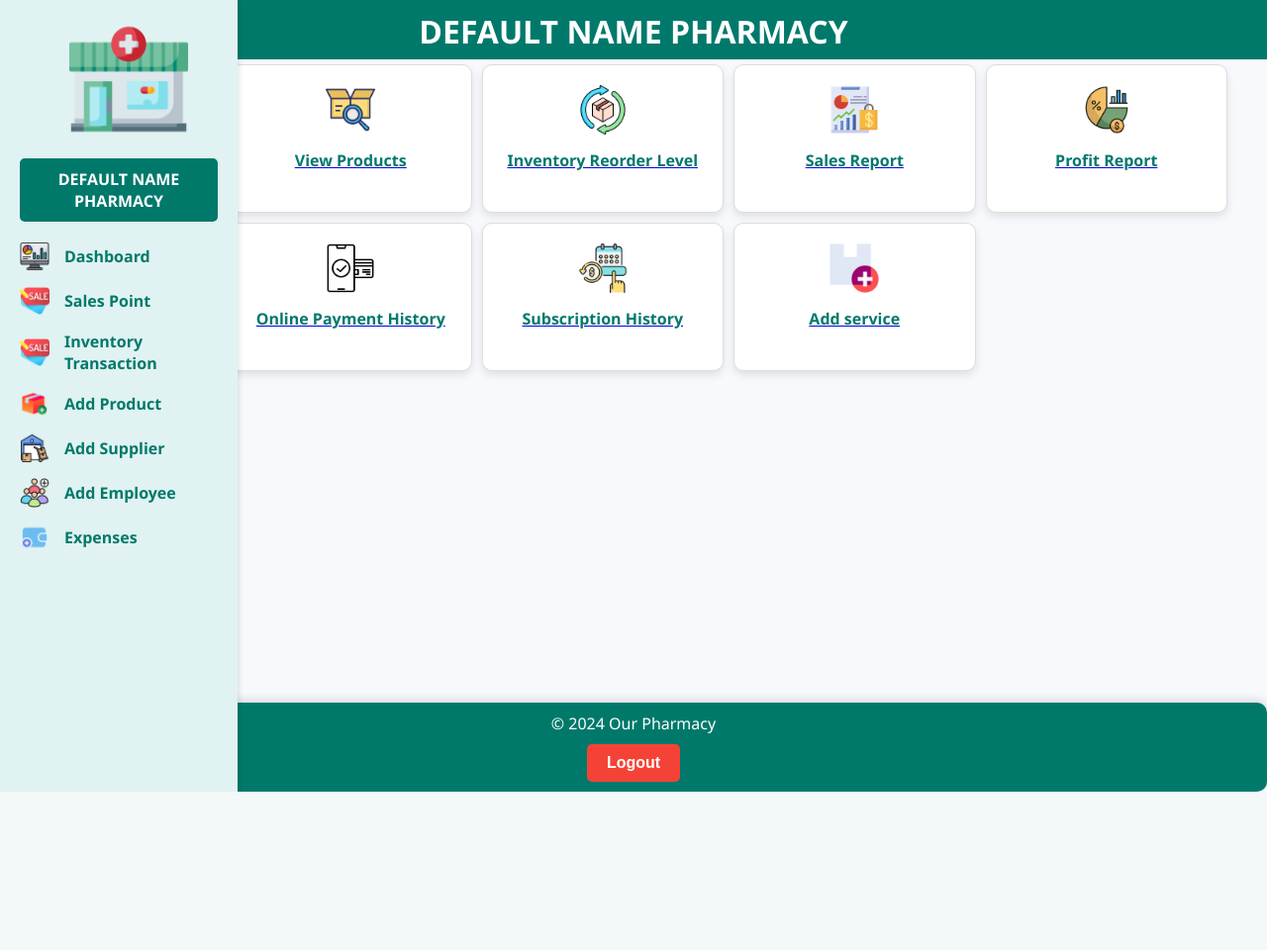
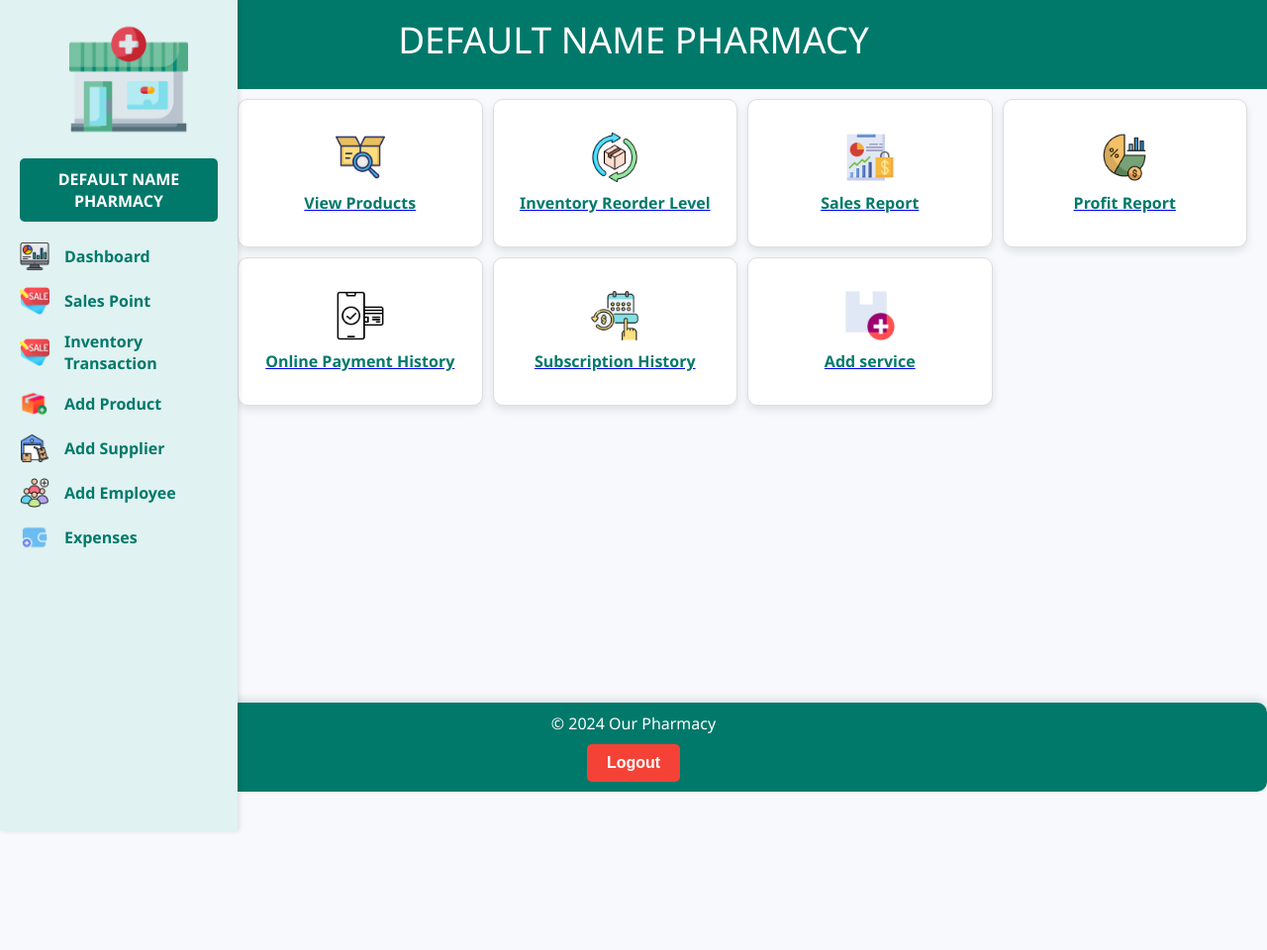
Before and after one commit to Derek1211212/webapp, a Flask app: page /home in a window 1280 px wide. Shown: the whole page at 99% size. Before the commit the page ends 800 px from the top, so only its background shows below. Run offline with Flask 3, Linux system fonts and the light colour scheme; the visitor is signed in with stand-in values (Sample User, id 1); data that the repository does not hold is empty.

Commit message:
Add files via upload

```diff
--- a/templates/index.html
+++ b/templates/index.html
@@ -4,8 +4,9 @@
     <meta charset="UTF-8">
     <meta name="viewport" content="width=device-width, initial-scale=1.0">
     <title>Pharmacy Homepage</title>
-    <style>
-/* General styling */
+
+     <style>
+    /* General styling */
 body {
     font-family: 'Segoe UI', Tahoma, Geneva, Verdana, sans-serif;
     margin: 0;
@@ -13,7 +14,7 @@ body {
     background-color: #f7f9fc;
     display: flex;
     flex-direction: column;
-    min-height: 100vh; /* Ensure the body takes at least full viewport height */
+    min-height: 120vh;
 }
 
 /* Sidebar */
@@ -102,19 +103,10 @@ body {
 }
 
 /* Header and main content */
-.content {
-    margin-left: 15%;
-    padding: 20px;
-    flex: 1;
-    display: flex;
-    flex-direction: column;
-    padding-bottom: 80px; /* Add space for the footer */
-}
-
 header {
     background-color: #00796b; /* Dark teal */
     color: white;
-    padding: 10px 30px;
+    padding: 15px 30px;
     text-align: center;
     position: fixed;
     top: 0;
@@ -122,13 +114,36 @@ header {
     width: 100%;
     z-index: 1; /* Ensure it's above the content */
     box-sizing: border-box;
-    height: 60px; /* Set a fixed height for the header */
+    height: 90px;
 }
+
+/* Adjust header height for mobile screens */
+@media (max-width: 768px) {
+    header {
+        height: 120px; /* Adjusted height for mobile devices */
+        padding: 10px 15px;
+    }
+
+    header h1 {
+        font-size: 1.8rem; /* Adjusted font size for smaller screens */
+    }
+}
+
+
 
 header h1 {
     margin: 0; /* Remove margin from header text */
-    font-size: 2rem;
-    font-weight: 600;
+    font-size: 2.3rem; /* Adjusted font size */
+    font-weight: 400;
+}
+
+.content {
+    margin-left: 220px; /* Adjusted for the sidebar width */
+    padding: 20px;
+    padding-top: 100px; /* Ensures content is beneath the header */
+    flex: 1;
+    padding-bottom: 80px; /* Space for the footer */
+    box-sizing: border-box;
 }
 
 header .toggle-sidebar {
@@ -151,9 +166,10 @@ header .toggle-sidebar {
     display: grid;
     grid-template-columns: repeat(4, 1fr); /* 4 columns */
     gap: 10px;
-    padding: 20px;
-    margin-top: 25px; /* Adjust to ensure space below the header */
+    padding: 0; /* Removed padding */
+    margin-top: 0; /* Removed margin */
     grid-auto-rows: minmax(150px, auto); /* Ensure items can expand */
+    box-sizing: border-box;
 }
 
 .menu-item {
@@ -164,6 +180,11 @@ header .toggle-sidebar {
     padding: 20px;
     box-shadow: 0 4px 8px rgba(0, 0, 0, 0.1);
     transition: box-shadow 0.3s ease, background-color 0.3s ease;
+    display: flex;
+    flex-direction: column;
+    justify-content: center;
+    align-items: center;
+    cursor: pointer;
 }
 
 .menu-item img {
@@ -195,8 +216,6 @@ footer {
     width: 100%;
     box-sizing: border-box;
     box-shadow: 0 -4px 8px rgba(0, 0, 0, 0.1);
-    margin-left: 0%;
-    margin-right: 0%;
     z-index: 0; /* Ensure it's above the content */
 }
 
@@ -247,7 +266,7 @@ footer p {
 
     .content {
         margin-left: 0;
-        padding-top: 80px; /* Space for fixed header */
+        padding-top: 10px; /* Space for fixed header */
         padding-bottom: 80px; /* Space for fixed footer */
     }
 
@@ -274,7 +293,8 @@ footer p {
     }
 }
 
-    </style>
+
+</style>
 </head>
 <body>
     <header>
```
Also changed, not shown: templates/dashboard.html (+8 -9 lines).
